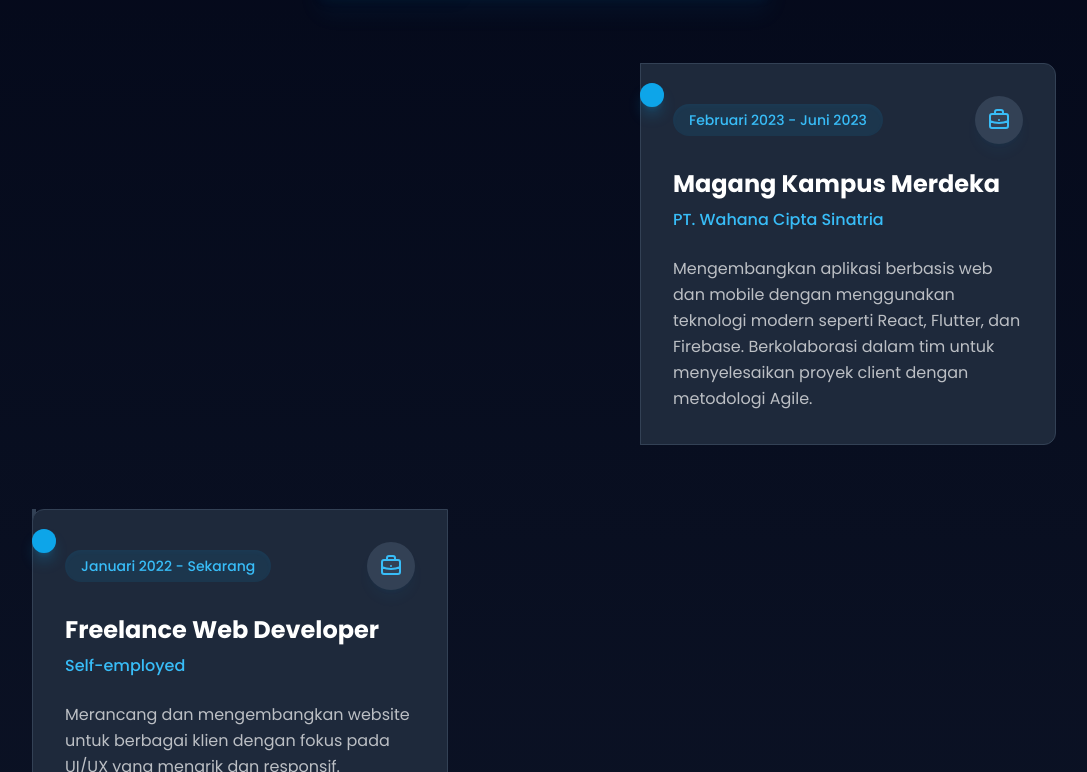
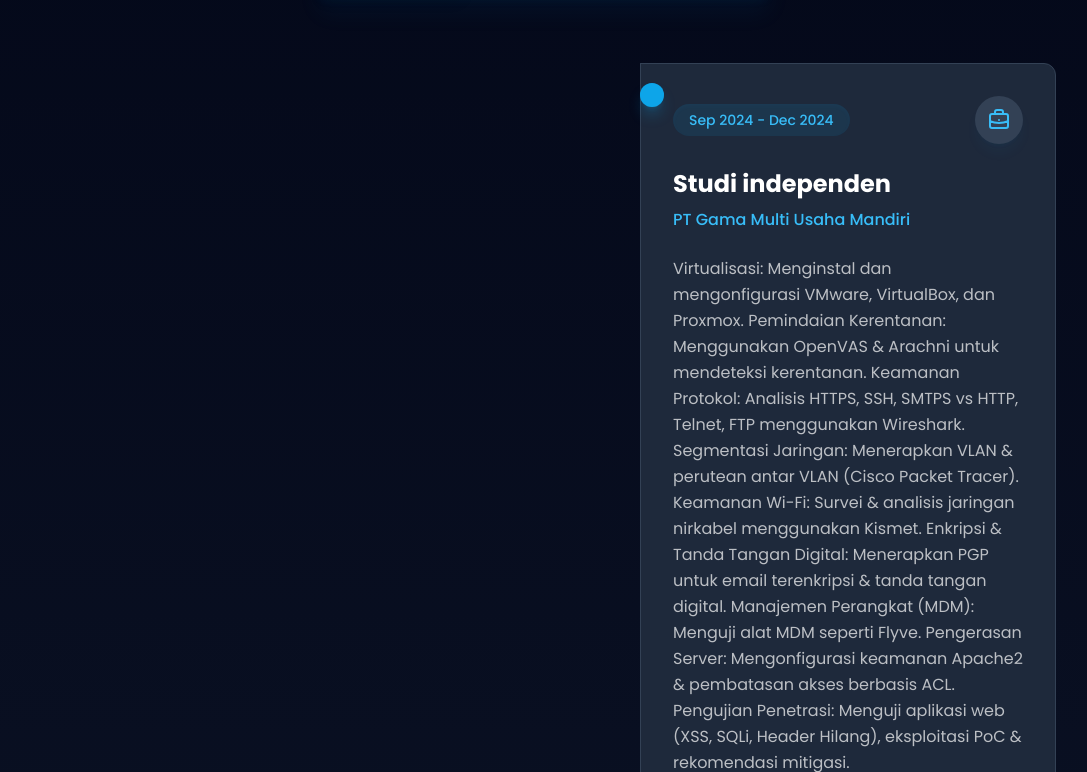
Before and after one commit to aldiputraa/WEB_PORTOFOLIO_FITRA-PUTRA-ALDI-WIJAYA, a React (Vite) app: page / in a window 1280 px wide. Shown: the part 7468-8240 px from the top of the page, without its empty margins (96-1183 px from the left). Built offline with nearby package versions, Linux system fonts and the light colour scheme.

Commit message:
Menambahkan deskripsi untuk pengalaman Studi independen di PT Gama Multi Usaha Mandiri

```diff
--- a/src/components/Experience.jsx
+++ b/src/components/Experience.jsx
@@ -37,10 +37,10 @@
   const tabs = {
     work: [
       {
-        title: "Magang Kampus Merdeka",
-        company: "PT. Wahana Cipta Sinatria",
-        period: "Februari 2023 - Juni 2023",
-        description: "Mengembangkan aplikasi berbasis web dan mobile dengan menggunakan teknologi modern seperti React, Flutter, dan Firebase. Berkolaborasi dalam tim untuk menyelesaikan proyek client dengan metodologi Agile."
+        title: "Studi independen",
+        company: "PT Gama Multi Usaha Mandiri",
+        period: "Sep 2024 - Dec 2024",
+        description: "Virtualisasi: Menginstal dan mengonfigurasi VMware, VirtualBox, dan Proxmox. Pemindaian Kerentanan: Menggunakan OpenVAS & Arachni untuk mendeteksi kerentanan. Keamanan Protokol: Analisis HTTPS, SSH, SMTPS vs HTTP, Telnet, FTP menggunakan Wireshark. Segmentasi Jaringan: Menerapkan VLAN & perutean antar VLAN (Cisco Packet Tracer). Keamanan Wi-Fi: Survei & analisis jaringan nirkabel menggunakan Kismet. Enkripsi & Tanda Tangan Digital: Menerapkan PGP untuk email terenkripsi & tanda tangan digital. Manajemen Perangkat (MDM): Menguji alat MDM seperti Flyve. Pengerasan Server: Mengonfigurasi keamanan Apache2 & pembatasan akses berbasis ACL. Pengujian Penetrasi: Menguji aplikasi web (XSS, SQLi, Header Hilang), eksploitasi PoC & rekomendasi mitigasi."
       },
       {
         title: "Freelance Web Developer",
```
